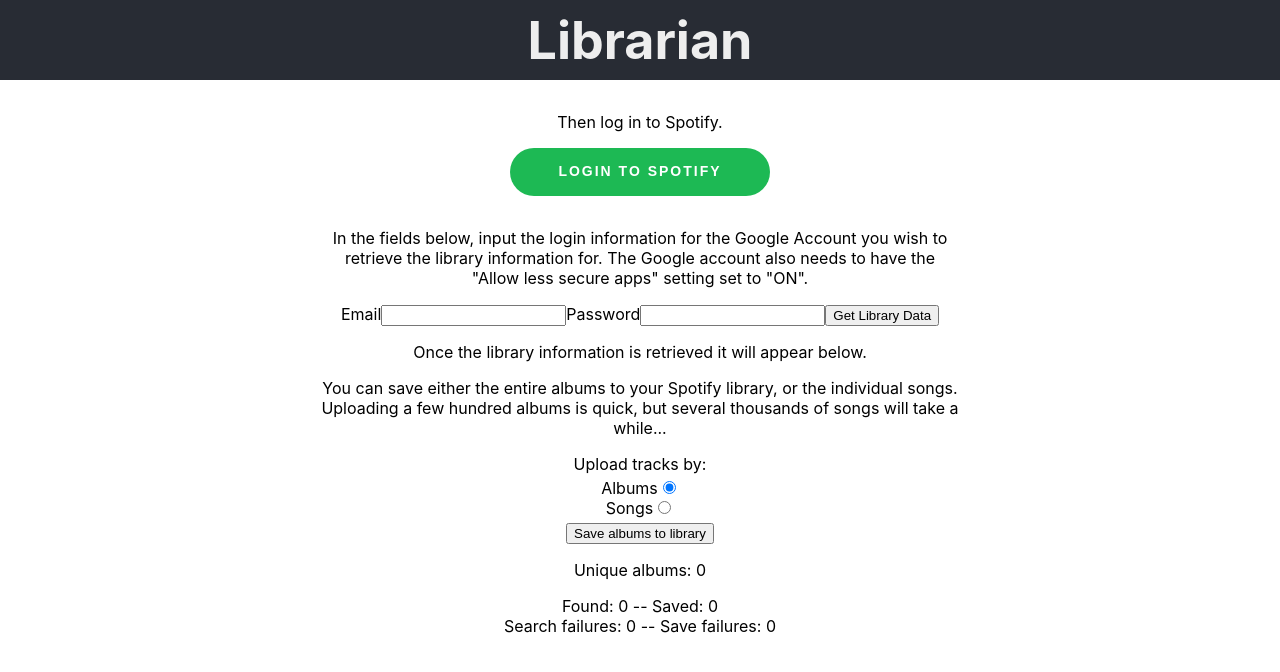
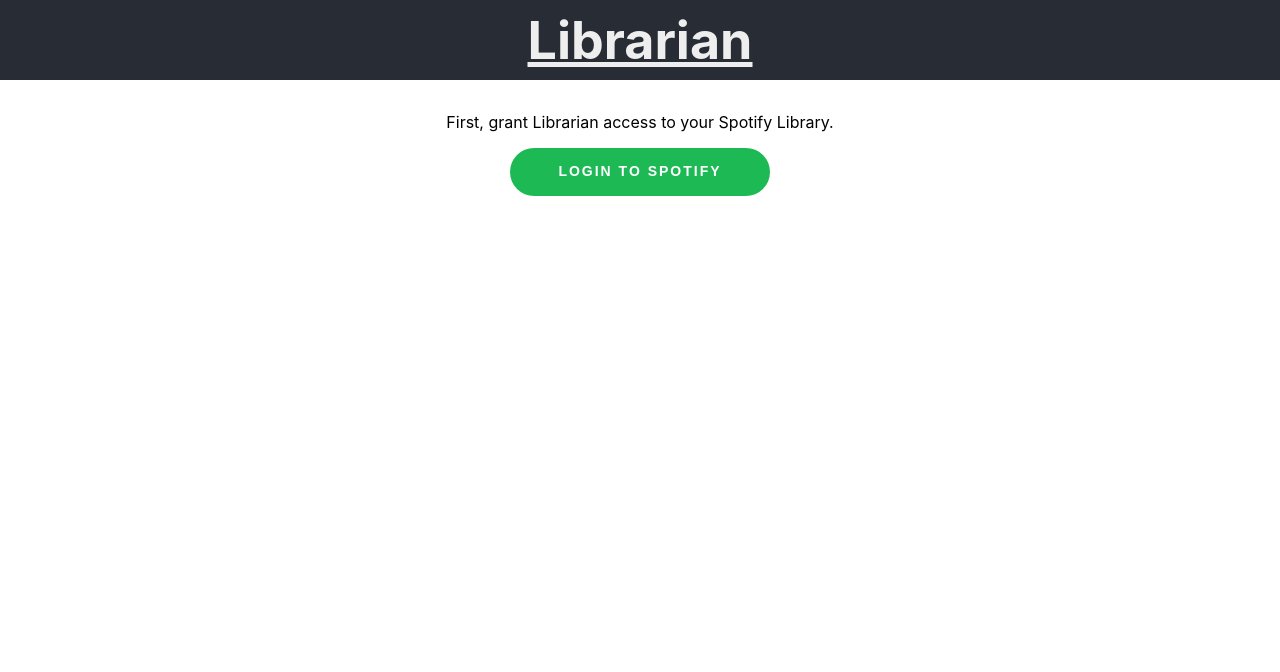
Before and after one commit to amicloud/librarian, a React (Create React App) app: page / in a window 1280 px wide. Shown: the top 672 px of the page. Built offline with nearby package versions, Linux system fonts and the light colour scheme.

Commit message:
Conditional rendering of components to create a step-by-step flow

```diff
--- a/src/App.css
+++ b/src/App.css
@@ -156,3 +156,11 @@ header > h1 {
 form > p {
     margin: .25em 0;
 }
+
+form > input {
+    margin: .25em;
+}
+
+h1 > a {
+    color: inherit;
+}
--- a/src/components/GoogleImporter.js
+++ b/src/components/GoogleImporter.js
@@ -43,20 +43,23 @@ class GoogleImporter extends Component {
                     let lib = JSON.parse(decoded);
                     this.props.callback(lib.data.items);
                 } else {
-                    alert("Error fetching library information. Please check your credentials. If your credentials are " +
+                    alert("Error fetching library information.\n\nPlease check your credentials.\n\nIf your credentials are " +
                         "correct, Google may have blocked " +
-                        "this login attempt, check your email for an alert from Google and approve the login. Or maybe " +
+                        "this login attempt, check your email for an alert from Google and approve the login. \n\nOr maybe " +
                         "you need to enable 'Allow Less Secure Apps'!")
                 }
             });
     }
 
     render() {
+        if(!this.props.render){
+            return null;
+        }
         return (
             <div className="row">
                 <p>In the fields below, input the login information for the Google Account you wish to retrieve
                     the library
-                    information for. The Google account also needs to have the "Allow less secure apps" setting
+                    information for. The Google account <strong>MUST</strong> have the "Allow less secure apps" setting
                     set to "ON".
                 </p>
                 <form onSubmit={this.handleSubmit}>
@@ -68,6 +71,9 @@ class GoogleImporter extends Component {
                            onChange={this.handlePasswordChange}/>
                     <input type='submit' value='Get Library Data'/>
                 </form>
+                <p>
+                    Once the library information is retrieved it will appear below.
+                </p>
             </div>
         );
     }
--- a/src/components/Header.js
+++ b/src/components/Header.js
@@ -11,7 +11,7 @@ class Header extends Component {
     render() {
         return (
             <header className="App-header">
-                <h1 className="center">Librarian</h1>
+                <h1 className="center"><a href={"/"}>Librarian</a></h1>
             </header>
         );
     }
--- a/src/components/Librarian.js
+++ b/src/components/Librarian.js
@@ -29,22 +29,18 @@ class Librarian extends Component {
         return (
             <div className="container">
 
-                <SpotifyLogin onLogin={this.onSpotifyLogin}/>
-                <GoogleImporter callback={this.onLibraryImported}/>
+                <SpotifyLogin
+                    onLogin={this.onSpotifyLogin} loggedIn={this.state.spotifyToken}/>
+
+
+                <GoogleImporter
+                    callback={this.onLibraryImported} render={this.state.spotifyToken}/>
 
                 {/*<Downloader/>*/}
                 {/*<CSVImporter callback={this.onLibraryImported}/>*/}
 
-                <p>
-                    Once the library information is retrieved it will appear below.
-                </p>
-                <p>
-                    You can save either the entire albums to
-                    your Spotify library, or the individual songs. Uploading a few hundred albums is quick, but several
-                    thousands of songs will take a while...
-                </p>
-
-                <SpotifyUploader spotifyToken={this.state.spotifyToken} library={this.state.library}/>
+                <SpotifyUploader
+                    spotifyToken={this.state.spotifyToken} library={this.state.library}/>
 
             </div>
         );
--- a/src/components/SpotifyLogin.js
+++ b/src/components/SpotifyLogin.js
@@ -18,8 +18,8 @@ class SpotifyLogin extends Component {
     spotifyLogin() {
         let authorizationUrl = "https://accounts.spotify.com/authorize?" +
             "client_id=6b16fe550ec0481db8e438eea7342c04" +
-            "&redirect_uri=http%3A%2F%2Fwww.gpmlibrarian.com%2F" +
-            // "&redirect_uri=http%3A%2F%2Flocalhost%3A3000%2F" +
+            // "&redirect_uri=http%3A%2F%2Fwww.gpmlibrarian.com%2F" +
+            "&redirect_uri=http%3A%2F%2Flocalhost%3A3000%2F" +
             "&scope=user-library-modify" +
             "&response_type=token" +
             "&show_dialog=true";
@@ -27,12 +27,22 @@ class SpotifyLogin extends Component {
     }
 
     render() {
-        return (
-            <div className="row">
-                <p>Then log in to Spotify.</p>
-                <button id='spotifyLogin' className='button-spotify-login' onClick={this.spotifyLogin}>Login to Spotify</button>
-            </div>
-        );
+        if (this.props.loggedIn) {
+            return (
+                <div className="row">
+                    <p>Great, we are logged in to Spotify!</p>
+                </div>
+            );
+        } else {
+            return (
+                <div className="row">
+                    <p>First, grant Librarian access to your Spotify Library.</p>
+                    <button id='spotifyLogin' className='button-spotify-login' onClick={this.spotifyLogin}>Login to
+                        Spotify
+                    </button>
+                </div>
+            );
+        }
     }
 }
 
--- a/src/components/SpotifyUploader.js
+++ b/src/components/SpotifyUploader.js
@@ -194,8 +194,15 @@ class SpotifyUploader extends Component {
     }
 
     render() {
+        if (this.state.list.length) {
             return (
                 <div>
+                    <p>
+                        You can save either the entire albums to
+                        your Spotify library, or the individual songs. Uploading a few hundred albums is quick, but
+                        several
+                        thousands of songs will take a while...
+                    </p>
                     <form onSubmit={this.onSubmit}>
                         <p>Upload tracks by:</p>
                         <div className={'radio'}>
@@ -216,7 +223,8 @@ class SpotifyUploader extends Component {
                     </form>
                     <div className={'status'}>Unique {this.state.uploadType}: {this.state.list.length}</div>
                     <div className={'status'}>Found: {this.state.found} -- Saved: {this.state.saved}</div>
-                <div className={'errors'}>Search failures: {this.state.fail_search} -- Save failures: {this.state.fail_save}</div>
+                    <div className={'errors'}>Search failures: {this.state.fail_search} -- Save
+                        failures: {this.state.fail_save}</div>
                     <div className={'list'}>
                         {this.state.list.map(record => {
                             let status = this.state.statuses[record.id];
@@ -230,8 +238,10 @@ class SpotifyUploader extends Component {
                     </div>
                 </div>
             );
+        } else {
+            return null;
         }
-
+    }
 }
 
 export default SpotifyUploader;
```
Lines whose indentation alone changed are shown as unchanged.
